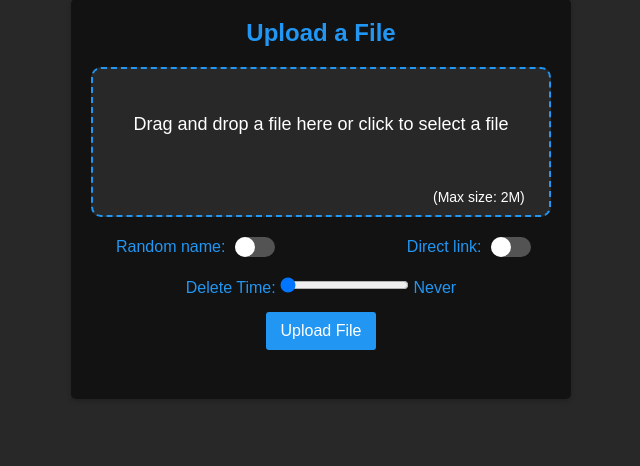
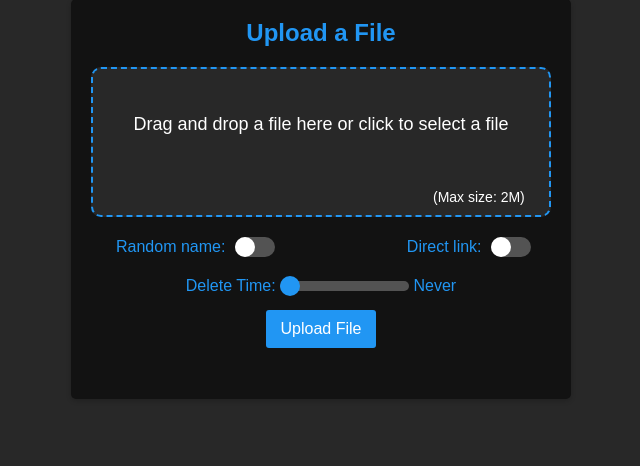
Before and after one commit to Toomas633/FileShare, a PHP site: page / in a window 1280 px wide. Shown: the part 111-577 px from the top of the page, without its empty margins (319-959 px from the left). Run offline with PHP 8.4, Linux system fonts and the light colour scheme.

Commit message:
Style delete time slider

```diff
--- a/css/index.css
+++ b/css/index.css
@@ -347,6 +347,35 @@ input:checked + #random-switch-value:before {
   margin-top: 60px;
 }
 
+#delete-time-slider {
+  -webkit-appearance: none;
+  appearance: none;
+  border-radius: 10px;
+  height: 10px;
+  background: linear-gradient(to right, #1976d2 0%, #1976d2 calc((var(--value) - var(--min)) / (var(--max) - var(--min)) * 100%), #535353 calc((var(--value) - var(--min)) / (var(--max) - var(--min)) * 100%));
+  outline: none;
+}
+
+#delete-time-slider::-webkit-slider-thumb {
+  -webkit-appearance: none;
+  appearance: none;
+  border-radius: 10px;
+  width: 20px;
+  height: 20px;
+  background: #2196f3;
+  border: none;
+  cursor: pointer;
+}
+
+#delete-time-slider::-moz-range-thumb {
+  width: 20px;
+  height: 20px;
+  border: none;
+  border-radius: 10px;
+  background: #2196f3;
+  cursor: pointer;
+}
+
 #direct {
   float: right;
   margin-right: 20px;
--- a/js/index.js
+++ b/js/index.js
@@ -152,3 +152,13 @@ closeButtons.forEach((button) => {
     location.reload();
   });
 });
+
+const min = deleteTimeSlider.min;
+const max = deleteTimeSlider.max;
+const value = deleteTimeSlider.value;
+deleteTimeSlider.style.setProperty('--min', min);
+deleteTimeSlider.style.setProperty('--max', max);
+deleteTimeSlider.style.setProperty('--value', value);
+deleteTimeSlider.addEventListener('input', function() {
+  deleteTimeSlider.style.setProperty('--value', deleteTimeSlider.value);
+});
```
